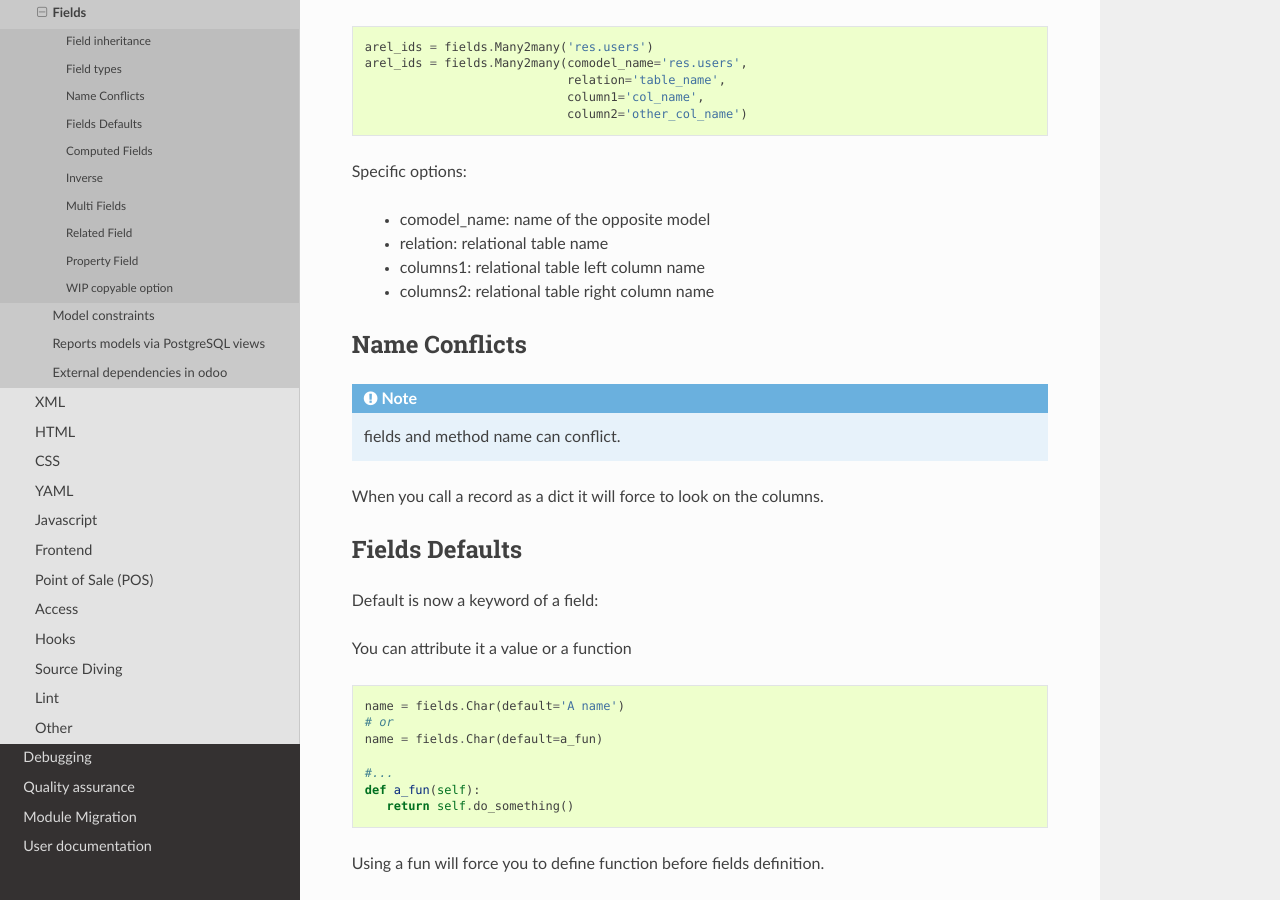
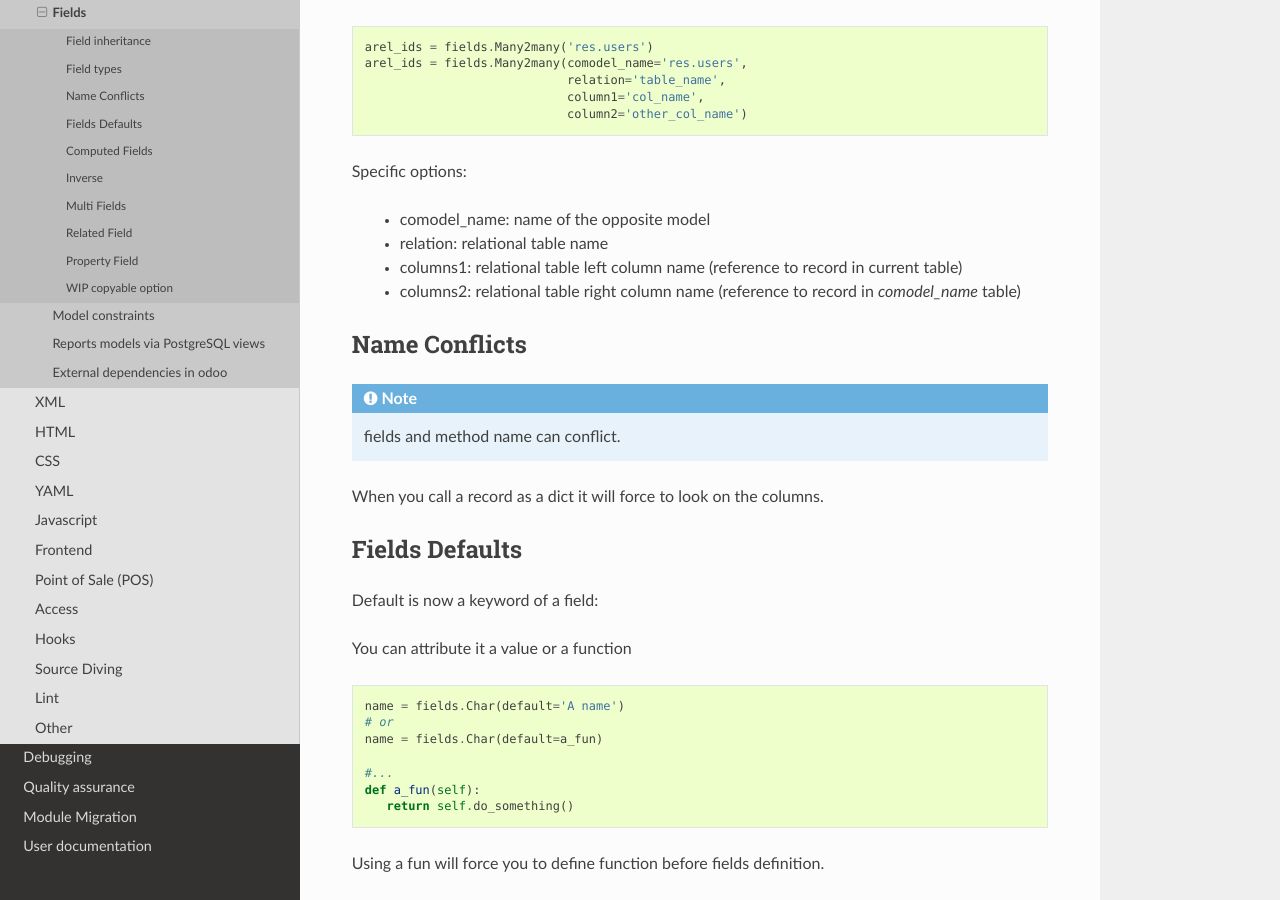
Before and after one commit to itpp-labs/odoo-development, a Sphinx documentation site: the page built from docs/dev/py/fields.rst, in a window 1280 px wide and 900 px high, scrolled down 5716 px. Built offline with Sphinx 7.4.7 and the Read the Docs theme 2.0.0, drawn with Linux system fonts in a browser that asks for light colours.

Commit message:
understanding columns1, columns2

```diff
--- a/docs/dev/py/fields.rst
+++ b/docs/dev/py/fields.rst
@@ -254,8 +254,8 @@ Specific options:
 
   * comodel_name: name of the opposite model
   * relation: relational table name
-  * columns1: relational table left column name
-  * columns2: relational table right column name
+  * columns1: relational table left column name (reference to record in current table)
+  * columns2: relational table right column name (reference to record in *comodel_name* table)
 
 
 Name Conflicts
```
